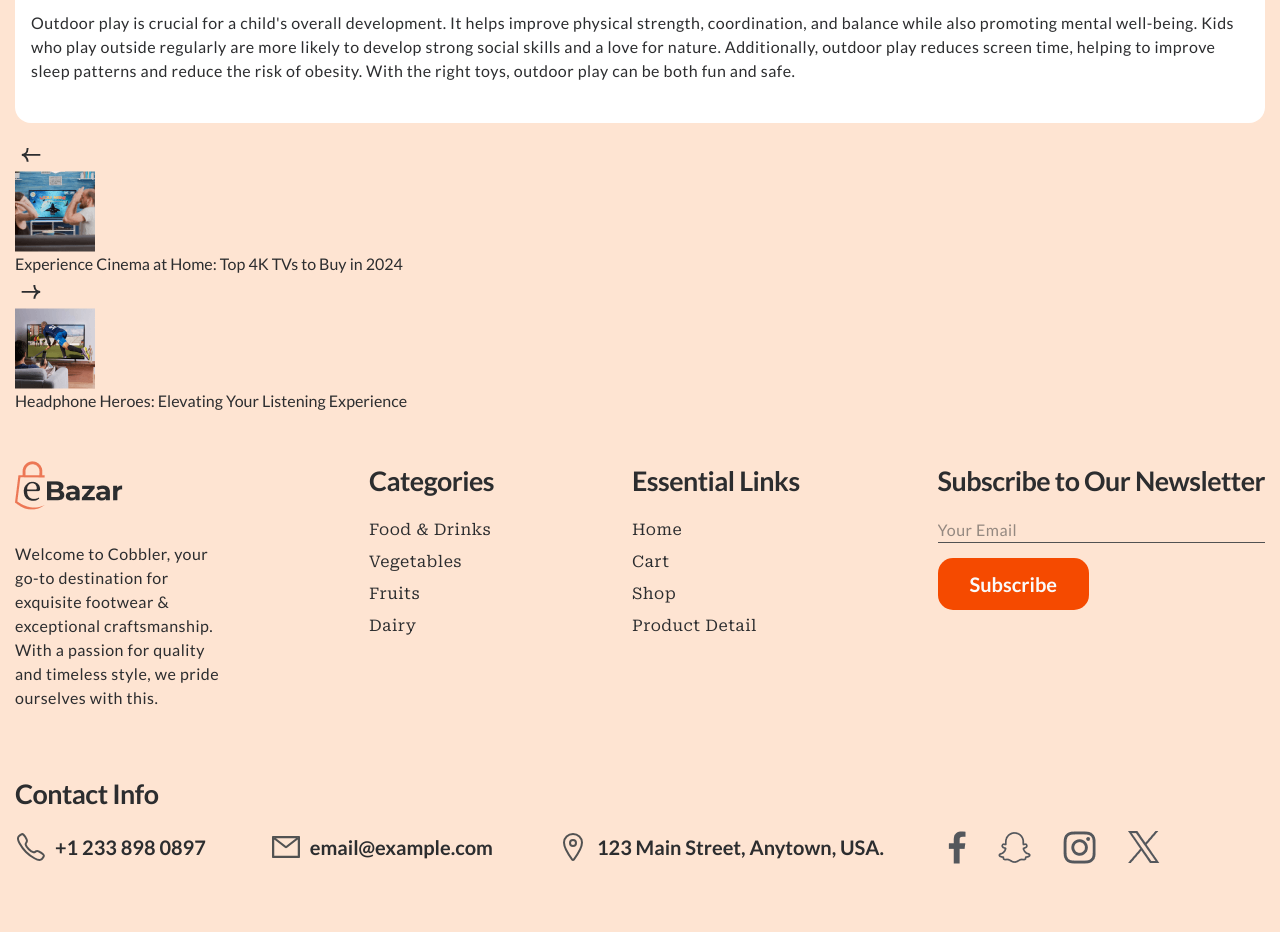
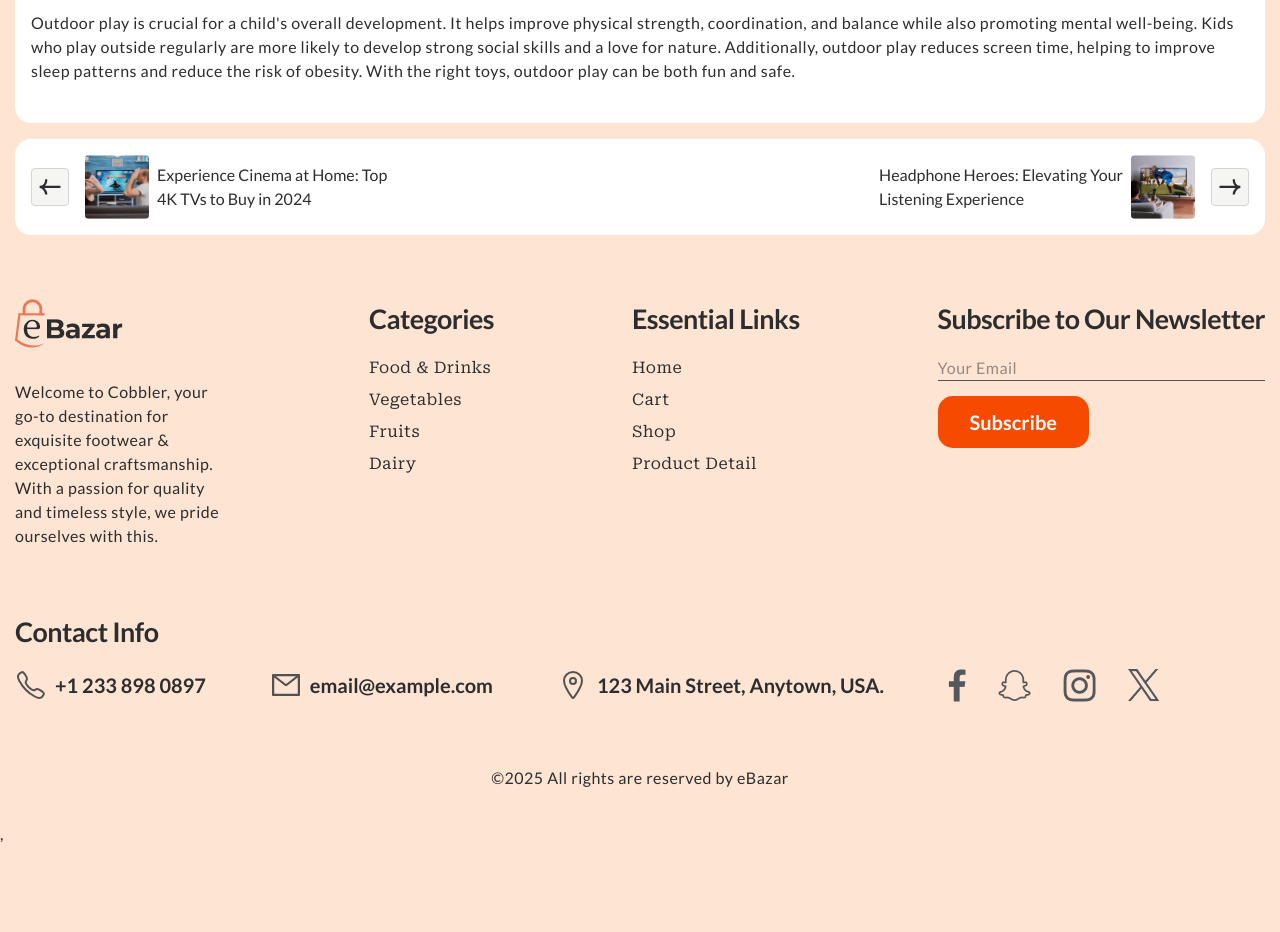
Before and after one commit to hossein1075/e-Bazar, a React (Vite) app: page /blogDetail in a window 1280 px wide. Shown: the part 2000-2932 px from the top of the page. After the commit the page ends 2846 px from the top, so only its background shows below. Built offline with nearby package versions, Linux system fonts and the light colour scheme.

Commit message:
add css style components blog detail post in blog detail page

```diff
--- a/src/BlogDetail/BlogDetailPost/BlogDetailPost.jsx
+++ b/src/BlogDetail/BlogDetailPost/BlogDetailPost.jsx
@@ -5,35 +5,37 @@ import SVGPaginationRight from '../../components/main/componentsMain/SVGPaginati
 function BlogDetailPost() {
   return (
     <>
-    <section>
+    <section className='mb-4'>
         <div className="container">
-            <div>
-                <div>
-                    <div>
-                        <SVGPaginationLeft/>
+            <div className='flex justify-between bg-white p-4 rounded-2xl'>
+                <div className='flexCenter gap-4'>
+                    <div className='bg-stone-100 border-1 border-solid border-stone-300 rounded-sm hover:bg-orange-600 transition-original hover:text-zinc-50'>
+                        <SVGPaginationLeft width='36px' height='36px'/>
                     </div>
-                    <div>
+                    <div className='flex gap-2'>
                         <div>
-                            <img src="/images/BlogDetail/blog post/blog-prev.png" alt="blog post" />
+                            <img src="/images/BlogDetail/blog post/blog-prev.png" className='rounded-sm size-16' alt="blog post" />
                         </div>
-                        <div>
+                        <div className='flex justify-center flex-col hover:text-orange-600 transition-original'>
                             <span>Experience Cinema at Home: Top</span>
                             <span> 4K TVs to Buy in 2024</span>
                         </div>
                     </div>
                 </div>
-                <div>
-                    <div>
-                        <SVGPaginationRight/>
-                    </div>
-                    <div>
-                        <div>
-                            <img src="/images/BlogDetail/blog post/blog-next.png" alt="blog post" />
-                        </div>
-                        <div>
+                <div className='flexCenter gap-4'>
+
+                    <div className='flex gap-2'>
+
+                        <div className='flex justify-center flex-col hover:text-orange-600 transition-original'>
                             <span>Headphone Heroes: Elevating Your  </span>
                             <span> Listening Experience</span>
                         </div>
+                          <div>
+                            <img src="/images/BlogDetail/blog post/blog-next.png" className='rounded-sm size-16' alt="blog post" />
+                        </div>
+                    </div>
+                     <div className='bg-stone-100 border-1 border-solid border-stone-300 rounded-sm hover:bg-orange-600 transition-original hover:text-zinc-50'>
+                        <SVGPaginationRight width='36px' height='36px'/>
                     </div>
                 </div>
 
--- a/src/components/main/componentsMain/SVGPagination/SVGPaginationLeft.jsx
+++ b/src/components/main/componentsMain/SVGPagination/SVGPaginationLeft.jsx
@@ -1,12 +1,12 @@
 import React from 'react'
 
-function SVGPaginationLeft() {
+function SVGPaginationLeft({width, height}) {
   return (
     <>
     <svg
       xmlns="http://www.w3.org/2000/svg"
-      width="32"
-      height="32"
+      width={width}
+      height={height}
       viewBox="0 0 41 41"
       fill="none"
     >
--- a/src/components/main/componentsMain/SVGPagination/SVGPaginationRight.jsx
+++ b/src/components/main/componentsMain/SVGPagination/SVGPaginationRight.jsx
@@ -1,12 +1,12 @@
 import React from 'react'
 
-function SVGPaginationRight() {
+function SVGPaginationRight({width, height}) {
   return (
     <>
      <svg
       xmlns="http://www.w3.org/2000/svg"
-      width="32"
-      height="32"
+      width={width}
+      height={height}
       viewBox="0 0 41 41"
       fill="none"
     >
--- a/src/components/main/sections/section7/Blog.jsx
+++ b/src/components/main/sections/section7/Blog.jsx
@@ -64,7 +64,7 @@ function Blog() {
                         <ul className='flexCenter gap-1.5 mt-6.25 *:hover:bg-orange-600 *:hover:text-zinc-50 *:rounded-10px *:size-8'>
                             <li className={`transition-original flexCenter`} onClick={(e) => {e.preventDefault() , changeHandler(currentPage - 1)}}>
                                 <button disabled={currentPage === 1}>
-                                    <SVGPaginationLeft />
+                                    <SVGPaginationLeft width='32px' height='32'/>
                                 </button>
                             </li>
                             {pageNumber.map(item => (
@@ -74,7 +74,7 @@ function Blog() {
                             ))}
                             <li className={`transition-original flexCenter`} onClick={(e) => {e.preventDefault() , changeHandler(currentPage + 1)}}>
                                 <button disabled={currentPage === pageCount}>
-                                    <SVGPaginationRight />
+                                    <SVGPaginationRight width='32px' height='32'/>
                                 </button>
                             </li>
                         </ul>
```
